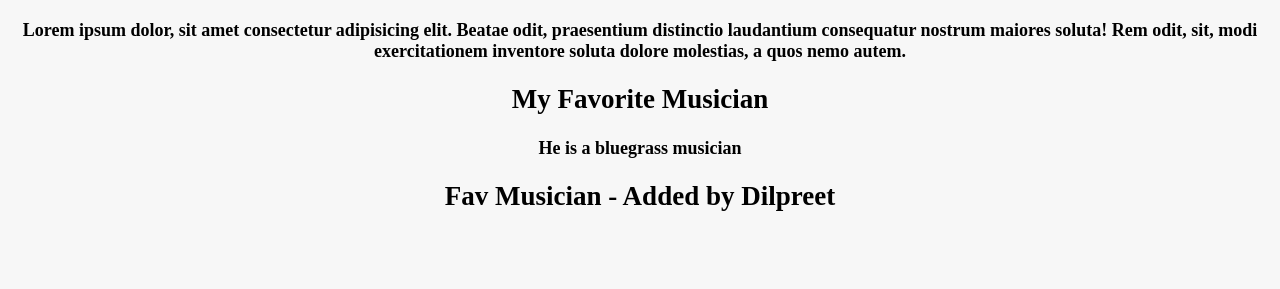
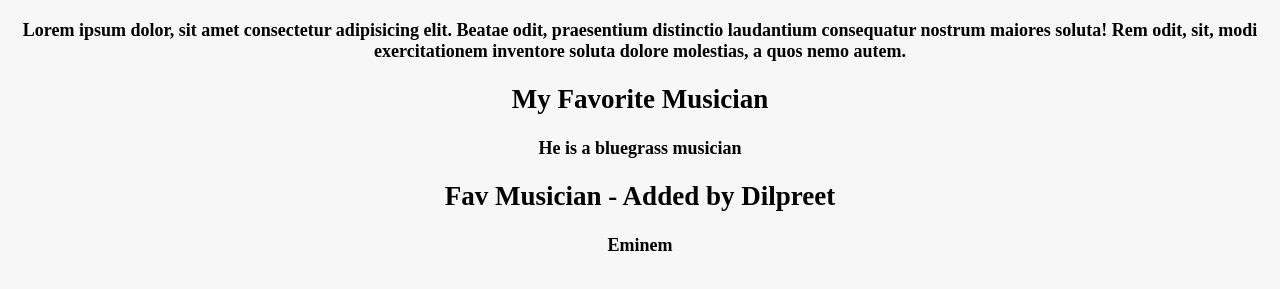
Before and after one commit to miguelmalo12/brainstation-pod, a plain HTML site: page index.html in a window 1280 px wide. Shown: the part 467-756 px from the top of the page. Drawn offline with Linux system fonts and the light colour scheme.

Commit message:
Added name of artist

```diff
--- a/index.html
+++ b/index.html
@@ -16,5 +16,6 @@
     <h2>My Favorite Musician</h2>
     <p>He is a bluegrass musician</p>
     <h2>Fav Musician - Added by Dilpreet</h2>
+    <p>Eminem</p>
 </body>
 </html>
```
